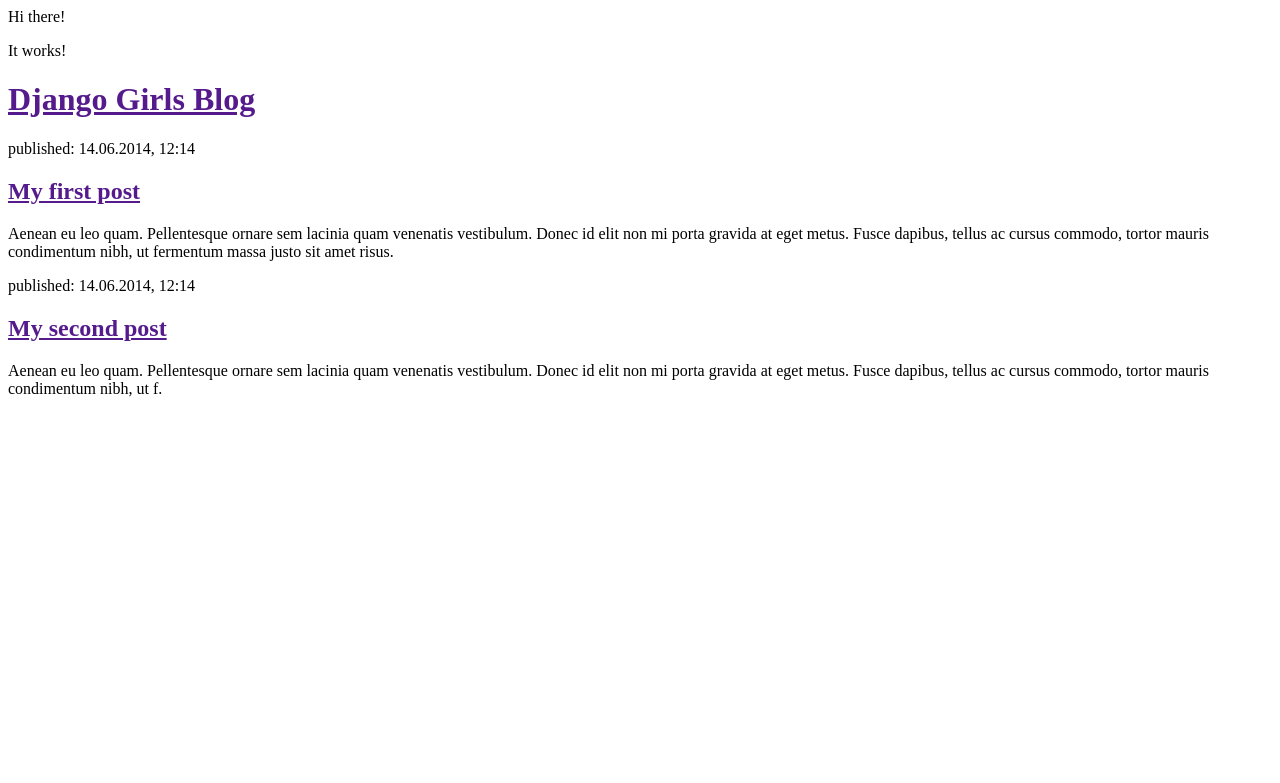
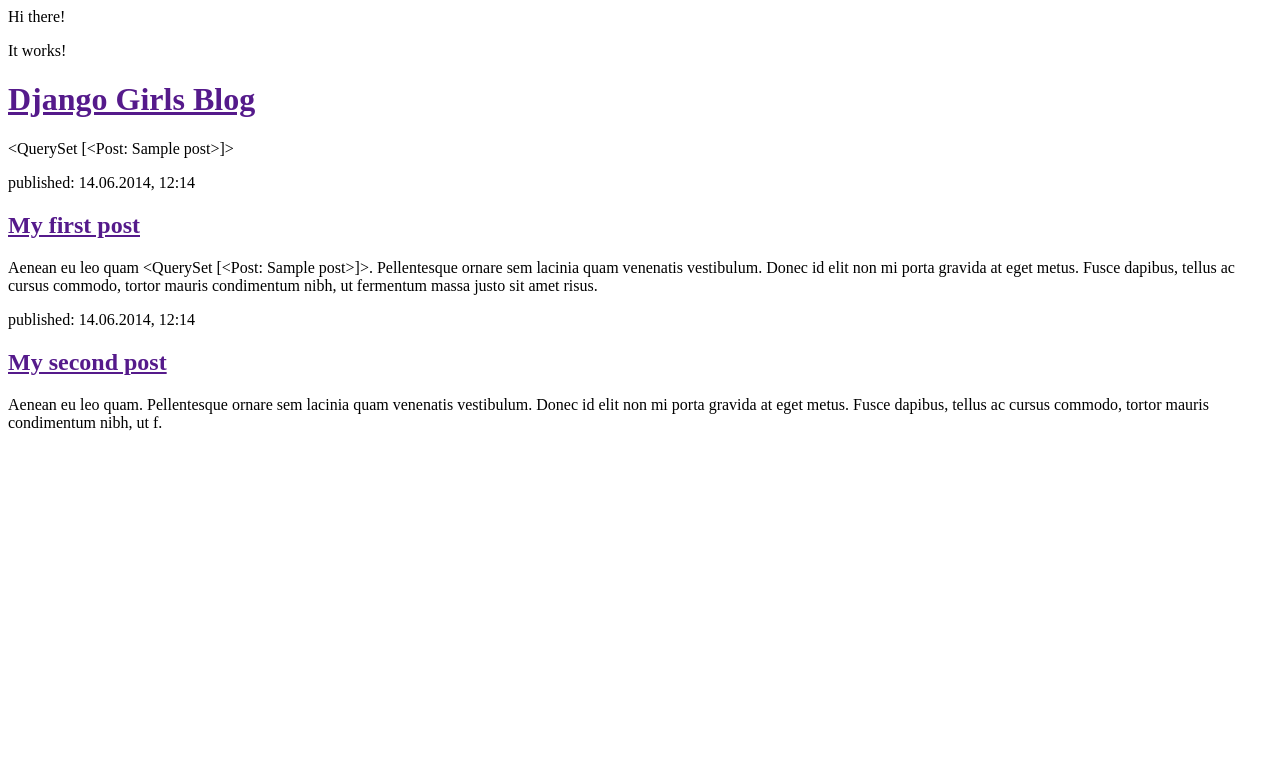
Before and after one commit to Djannet/my-first-blog, a Django app: template blog/templates/blog/post_list.html in a window 1280 px wide. Shown: the top 783 px of the page. Run offline with Django 3.2, Linux system fonts and the light colour scheme; the template is opened without the code that fills it: values that come from a table or form of the project are taken from there, others are empty; tables that the repository leaves empty hold one stand-in row (values such as "Sample post"); parts of the project's set-up code (start-up, migrations or seed data) failed here and were passed over.

Commit message:
Поправили шаблон

```diff
--- a/blog/templates/blog/post_list.html
+++ b/blog/templates/blog/post_list.html
@@ -6,13 +6,13 @@
         <p>Hi there!</p>
         <p>It works!</p>
         <div>
-                <h1><a href="">Django Girls Blog</a></h1>
-            </div>
+            <h1><a href="">Django Girls Blog</a></h1>
+            </div>{{ posts }}
 
             <div>
                 <p>published: 14.06.2014, 12:14</p>
                 <h2><a href="">My first post</a></h2>
-                <p>Aenean eu leo quam. Pellentesque ornare sem lacinia quam venenatis vestibulum. Donec id elit non mi porta gravida at eget metus. Fusce dapibus, tellus ac cursus commodo, tortor mauris condimentum nibh, ut fermentum massa justo sit amet risus.</p>
+                <p>Aenean eu leo quam {{ posts }}. Pellentesque ornare sem lacinia quam venenatis vestibulum. Donec id elit non mi porta gravida at eget metus. Fusce dapibus, tellus ac cursus commodo, tortor mauris condimentum nibh, ut fermentum massa justo sit amet risus.</p>
             </div>
 
             <div>
--- a/blog/views.py
+++ b/blog/views.py
@@ -1,5 +1,7 @@
 from django.shortcuts import render
-
+from django.utils import timezone
+from .models import Post
 # Create your views here.
 def post_list(request):
-    return render(request, 'blog/post_list.html', {})
+	posts = Post.objects.filter(published_date__lte=timezone.now()).order_by('published_date')
+    return render(request, 'blog/post_list.html', {'posts': posts})
```
